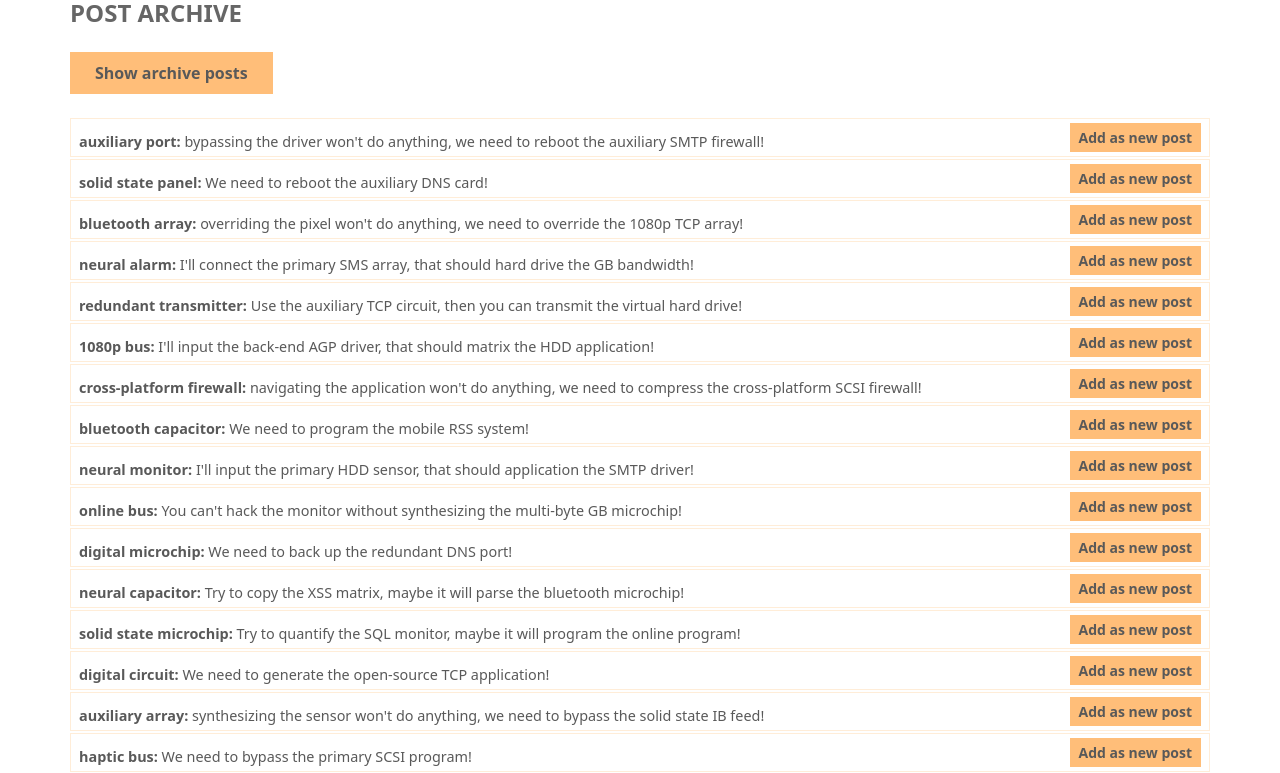
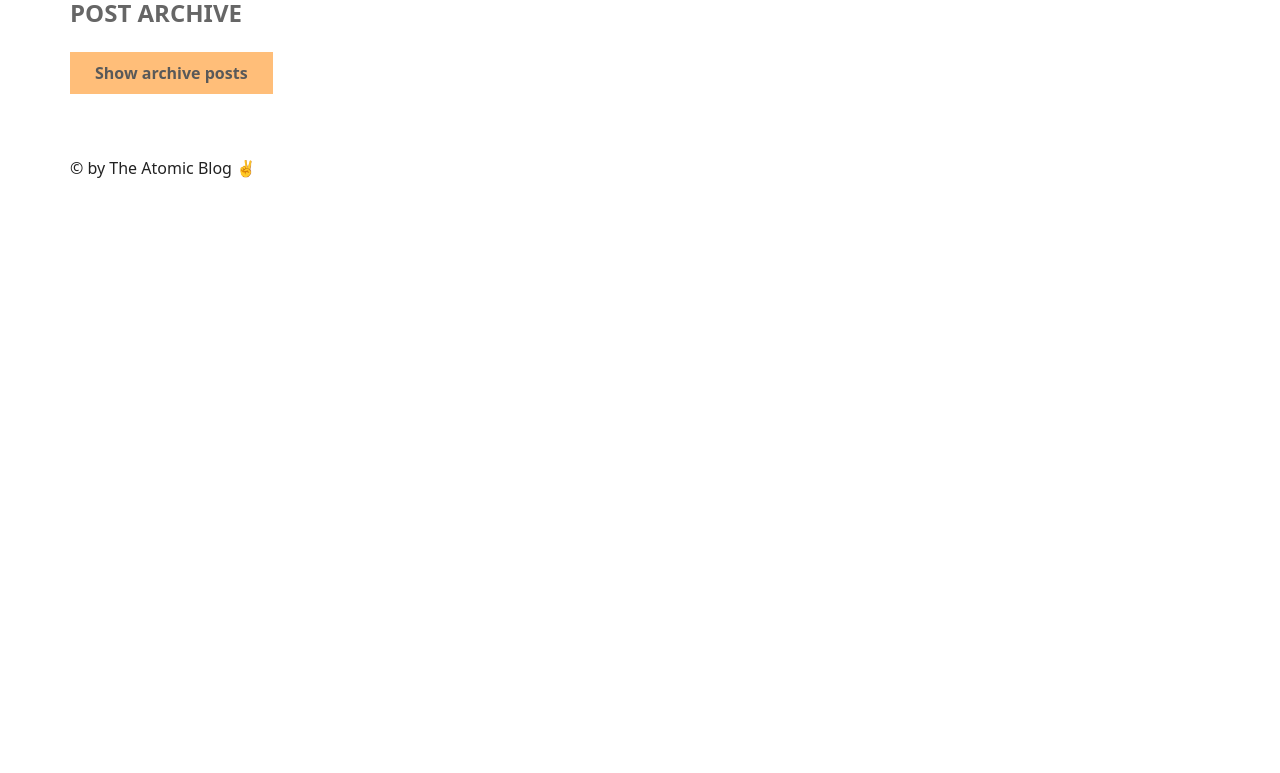
Before and after one commit to karemahamdy/Atomic-blog, a React (Create React App) app: page / in a window 1280 px wide. Shown: the part 1659-2432 px from the top of the page. After the commit the page ends 1869 px from the top, so only its background shows below. Built offline with nearby package versions, Linux system fonts and the light colour scheme.

Commit message:
feat: add archive posts

```diff
--- a/src/App.js
+++ b/src/App.js
@@ -31,7 +31,7 @@ function App() {
       <main>
         <Form onAddPost={handleAddPost} />
         <List posts={posts} />
-        <Archive onAddPost={handleAddPost} />
+        <Archive onAddPost={handleAddPost}  />
       </main>
 
       <Footer />
@@ -96,26 +96,28 @@ function List({ posts }) {
   )
 }
 
-function Archive() {
+function Archive({onAddPost}) {
+  const [showArchive , setShowArchive] = useState(false)
   const [posts] = useState(() =>
     Array.from({ length: 30 }, () => createRandomPosts())
   );
   return (
     <aside>
       <h2>Post archive</h2>
-      <button>
-        Show archive posts
+      <button onClick={()=> (setShowArchive((s) => !s))}>
+      { showArchive ?  "Hide archive posts" : "Show archive posts" }
       </button>
-      <ul>
+    { showArchive && <ul>
           {posts.map((post, i) => (
             <li key={i}>
               <p>
                 <strong>{post.title}:</strong> {post.body}
               </p>
-              <button >Add as new post</button>
+              <button onClick={() => onAddPost(post)}>Add as new post</button>
             </li>
           ))}
         </ul>
+}
     </aside>
 
   )
```
